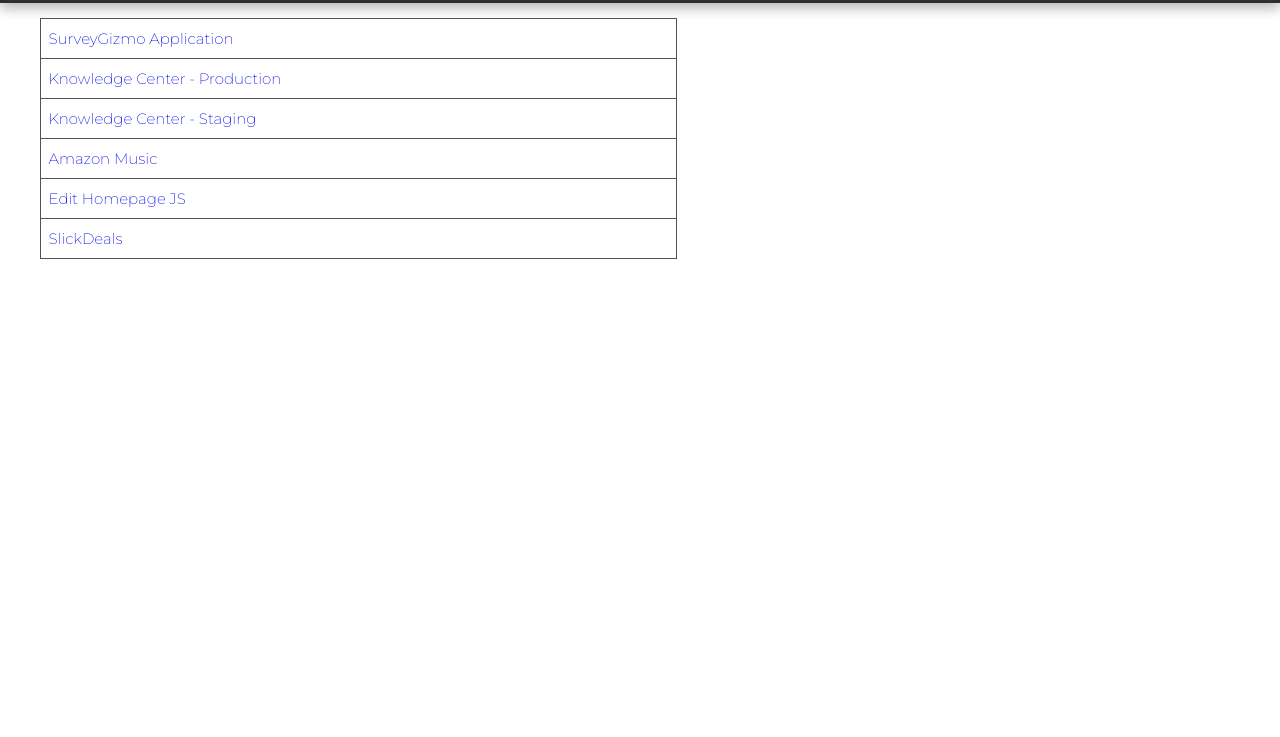
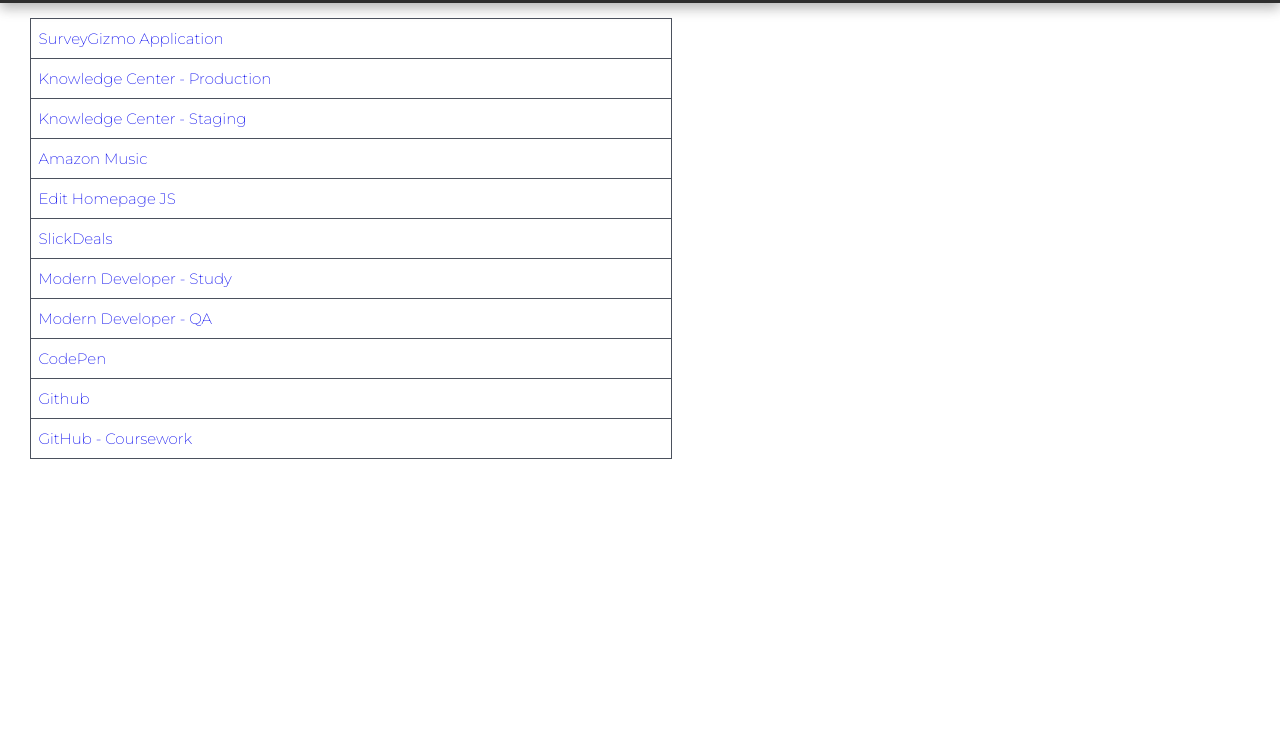
Before and after one commit to jhayslett/homepage, a plain HTML site: page index.html in a window 1280 px wide. Shown: the part 63-800 px from the top of the page. Drawn offline with Linux system fonts and the light colour scheme.

Commit message:
Added more links and classes to the UL

```diff
--- a/css/homepage.scss
+++ b/css/homepage.scss
@@ -126,13 +126,15 @@ section {
 	header {
 		background-color: $elegant-color;
 		color: #fff;
-		padding: 1.5rem;
+		padding: 1.5rem 3rem;
 		box-shadow: 0 5px 11px 0 rgba(0,0,0,.18), 0 4px 15px 0 rgba(0,0,0,.15);
 	}
 }
 
 ul {
-	/*padding: 0;*/
+	-webkit-padding-start: 0;
+	margin-left: 3rem;
+
 	li {
 		list-style: none;
 		border: 1px solid $stylish-color;
--- a/index.html
+++ b/index.html
@@ -3,7 +3,7 @@
 <head>
 	<meta charset="UTF-8">
 	<title>My Homepage</title>
-	<script type="text/javascript" src="js/homepage.js"></script>
+	<script type="text/javascript" src="js/min/homepage-min.js"></script>
 	<link href="https://fonts.googleapis.com/css?family=Open+Sans|Roboto:300,400" rel="stylesheet">
     <link href="https://fonts.googleapis.com/icon?family=Material+Icons" rel="stylesheet">
 	<link rel="stylesheet" type="text/css" href="css/homepage.css">
--- a/js/homepage.js
+++ b/js/homepage.js
@@ -1,19 +1,28 @@
 document.addEventListener("DOMContentLoaded", function(){
 
 	var links = [
-		["SurveyGizmo Application","https://app.surveygizmo.com/login/v1"],
-		["Knowledge Center - Production","http://portalprd.discounttire.com/portal/server.pt"],
-		["Knowledge Center - Staging","http://portalprd.discounttire.com/portal/server.pt"],
-		["Amazon Music","https://music.amazon.com/home"],
-		["Edit Homepage JS","https://github.com/jhayslett/homepage/blob/master/js/homepage.js"],
-		["SlickDeals","https://slickdeals.net"]
+		["SurveyGizmo Application","https://app.surveygizmo.com/login/v1","Work"],
+		["Knowledge Center - Production","http://portalprd.discounttire.com/portal/server.pt","Work"],
+		["Knowledge Center - Staging","http://portalprd.discounttire.com/portal/server.pt","Work"],
+		["Amazon Music","https://music.amazon.com/home","Personal"],
+		["Edit Homepage JS","https://github.com/jhayslett/homepage/blob/master/js/homepage.js","Classwork"],
+		["SlickDeals","https://slickdeals.net","Personal"],
+		["Modern Developer - Study","http://study.moderndeveloper.com","Classwork"],
+		["Modern Developer - QA","http://qa.moderndeveloper.com","Classwork"],
+		["CodePen","https://codepen.io/dashboard/","Classwork"],
+		["Github","https://github.com","Classwork"],
+		["GitHub - Coursework","https://github.com/moderndeveloper-students/coursework-jhayslett","Classwork"]
 	];
 
 	var html = "";
 	var linkArea = document.querySelector(".linksBody");
 	html += "<ul>";
+
+	// CREATE INDEX OF HEADERS
+
+
 	for(var i = 0; i < links.length; i++) {
-		html += "<li><a target='_blank' href='" + links[i][1] + "'>" + links[i][0] + "</a></li>";
+		html += "<li class='" + links[i][2] + "'><a target='_blank' href='" + links[i][1] + "'>" + links[i][0] + "</a></li>";
 	}
 	html += "</ul>";
 	linkArea.innerHTML = html;
--- a/js/min/homepage-min.js
+++ b/js/min/homepage-min.js
@@ -1 +1 @@
-document.addEventListener("DOMContentLoaded",function(){var e=[["SurveyGizmo Application","https://app.surveygizmo.com/login/v1"],["Knowledge Center - Production","http://portalprd.discounttire.com/portal/server.pt"]],t="",o=document.querySelector(".linksBody");t+="<ul>";for(var n=0;n<e.length;n++)t+="<li><a target='_blank' href='"+e[n][1]+"'>"+e[n][0]+"</a></li>";t+="</ul>",o.innerHTML=t});
+document.addEventListener("DOMContentLoaded",function(){var e=[["SurveyGizmo Application","https://app.surveygizmo.com/login/v1","Work"],["Knowledge Center - Production","http://portalprd.discounttire.com/portal/server.pt","Work"],["Knowledge Center - Staging","http://portalprd.discounttire.com/portal/server.pt","Work"],["Amazon Music","https://music.amazon.com/home","Personal"],["Edit Homepage JS","https://github.com/jhayslett/homepage/blob/master/js/homepage.js","Classwork"],["SlickDeals","https://slickdeals.net","Personal"],["Modern Developer - Study","http://study.moderndeveloper.com","Classwork"],["Modern Developer - QA","http://qa.moderndeveloper.com","Classwork"],["CodePen","https://codepen.io/dashboard/","Classwork"],["Github","https://github.com","Classwork"],["GitHub - Coursework","https://github.com/moderndeveloper-students/coursework-jhayslett","Classwork"]],o="",t=document.querySelector(".linksBody");o+="<ul>";for(var r=0;r<e.length;r++)o+="<li class='"+e[r][2]+"'><a target='_blank' href='"+e[r][1]+"'>"+e[r][0]+"</a></li>";o+="</ul>",t.innerHTML=o});
```
Also changed, not shown: css/homepage.css, 1 other file.
